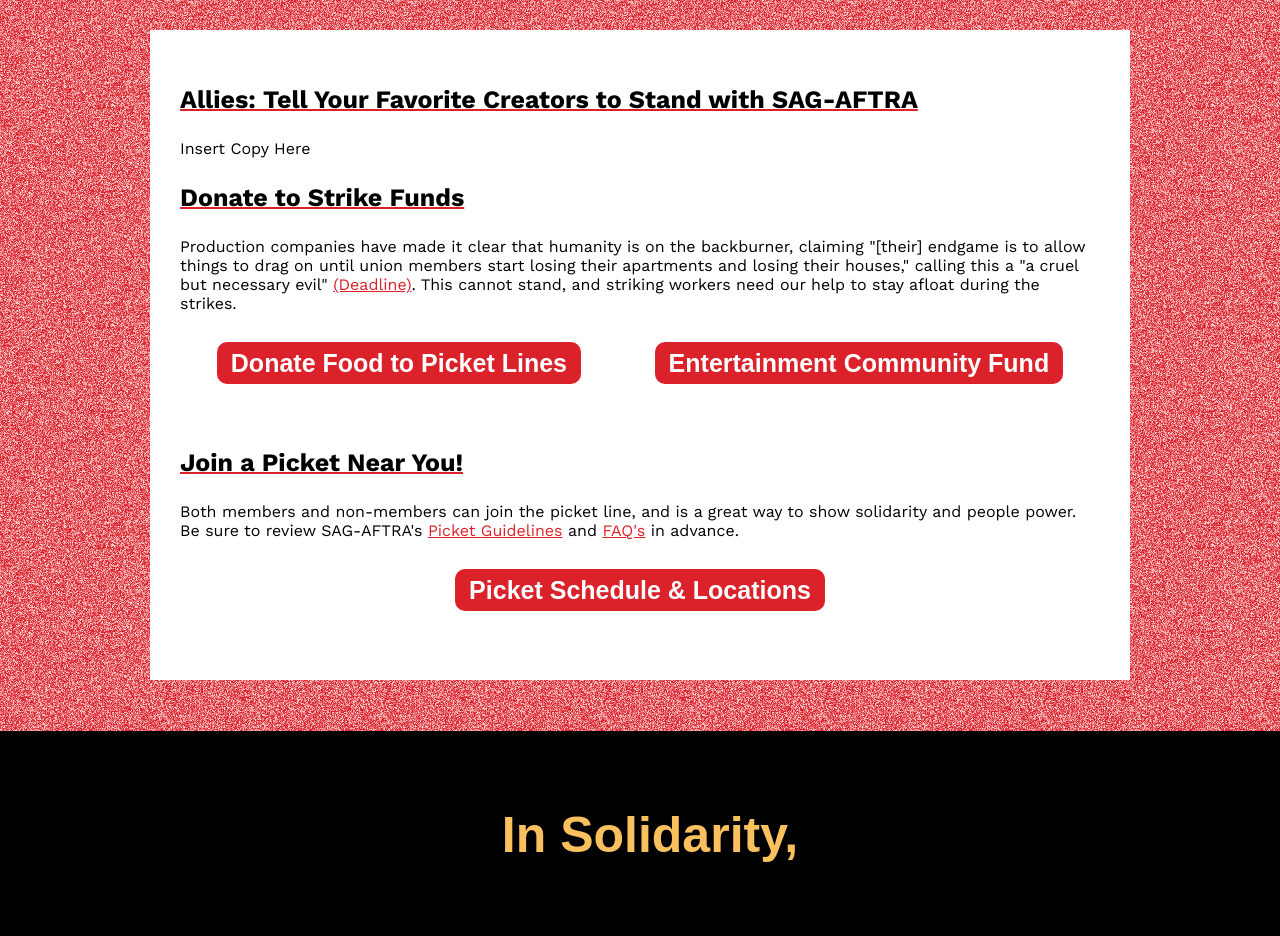
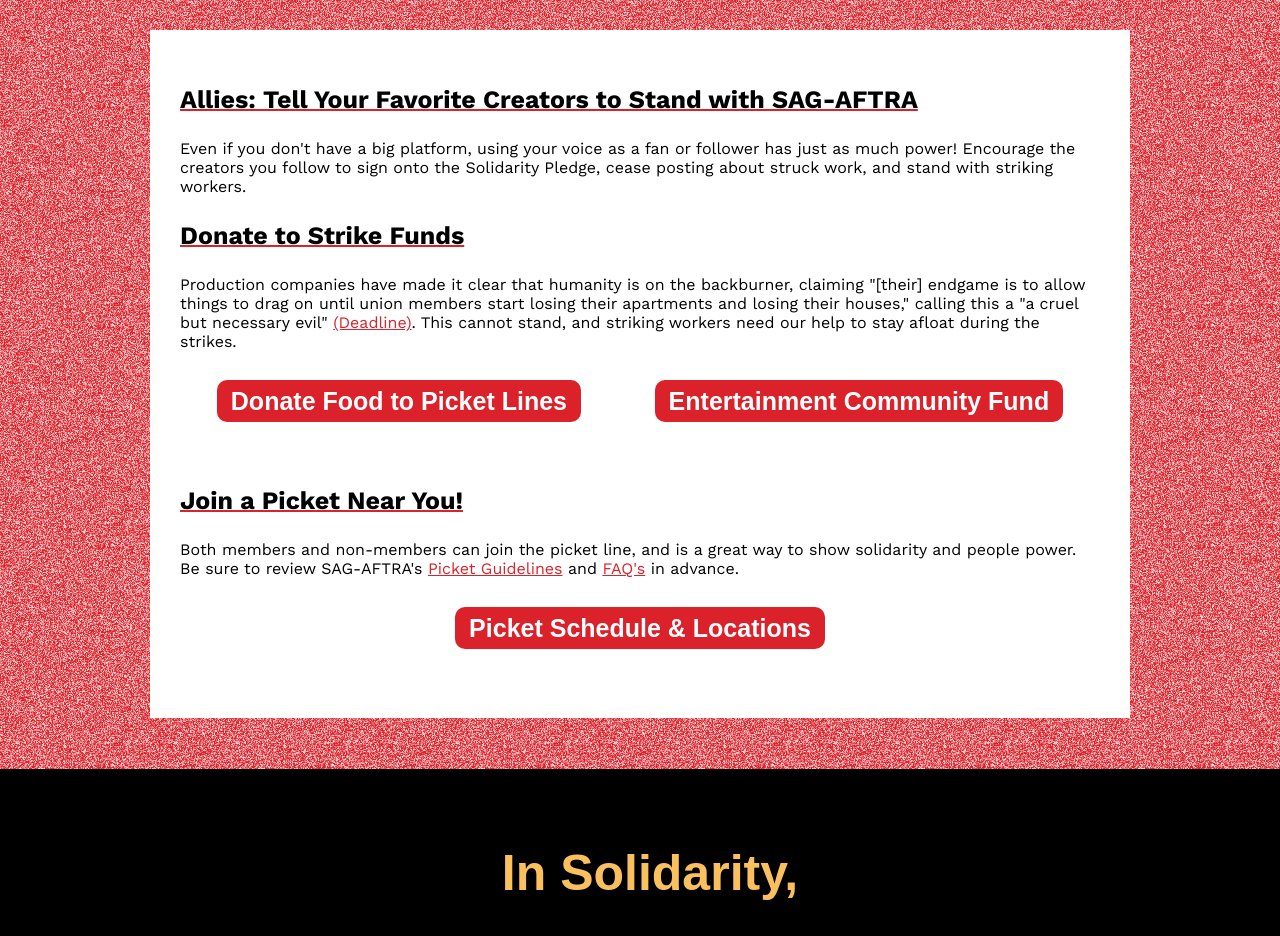
Before and after one commit to soapia/sagsolidarity, a plain HTML site: page index.html in a window 1280 px wide. Shown: the part 1960-2896 px from the top of the page. Drawn offline with nearby package versions, Linux system fonts and the light colour scheme; a web font is replaced by a local one.

Commit message:
add new copy

```diff
--- a/index.html
+++ b/index.html
@@ -60,7 +60,7 @@
     </div>
     <div class="action-box second">
       <p class="title">Allies: Tell Your Favorite Creators to Stand with SAG-AFTRA</p>
-      <p>Insert Copy Here</p>
+      <p>Even if you don't have a big platform, using your voice as a fan or follower has just as much power! Encourage the creators you follow to sign onto the Solidarity Pledge, cease posting about struck work, and stand with striking workers.</p>
       <p class="title">Donate to Strike Funds</p>
       <p>Production companies have made it clear that humanity is on the backburner, claiming "[their] endgame is to allow things to drag on until union members start losing their apartments and losing their houses," calling this a "a cruel but necessary evil" <a href="https://deadline.com/2023/07/writers-strike-hollywood-studios-deal-fight-wga-actors-1235434335/" target="_blank">(Deadline)</a>. This cannot stand, and striking workers need our help to stay afloat during the strikes.</p>
       <div class=column>
```
